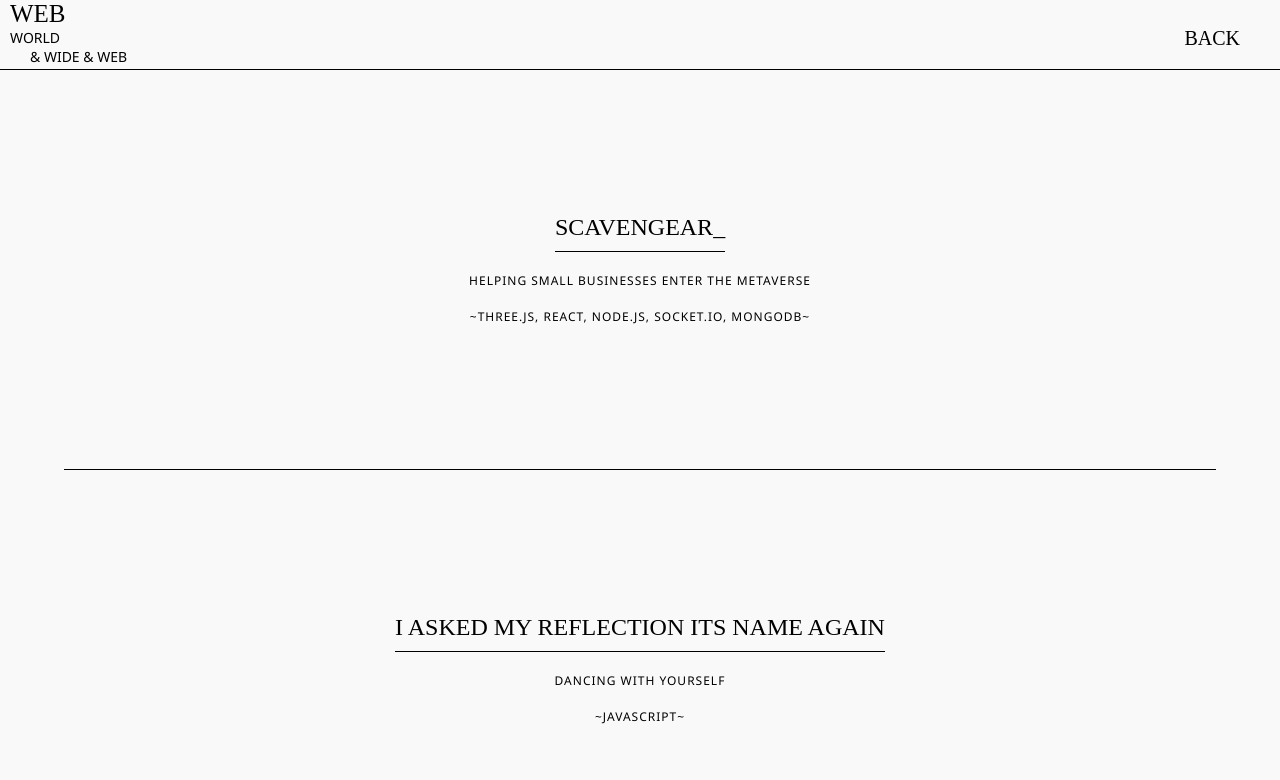
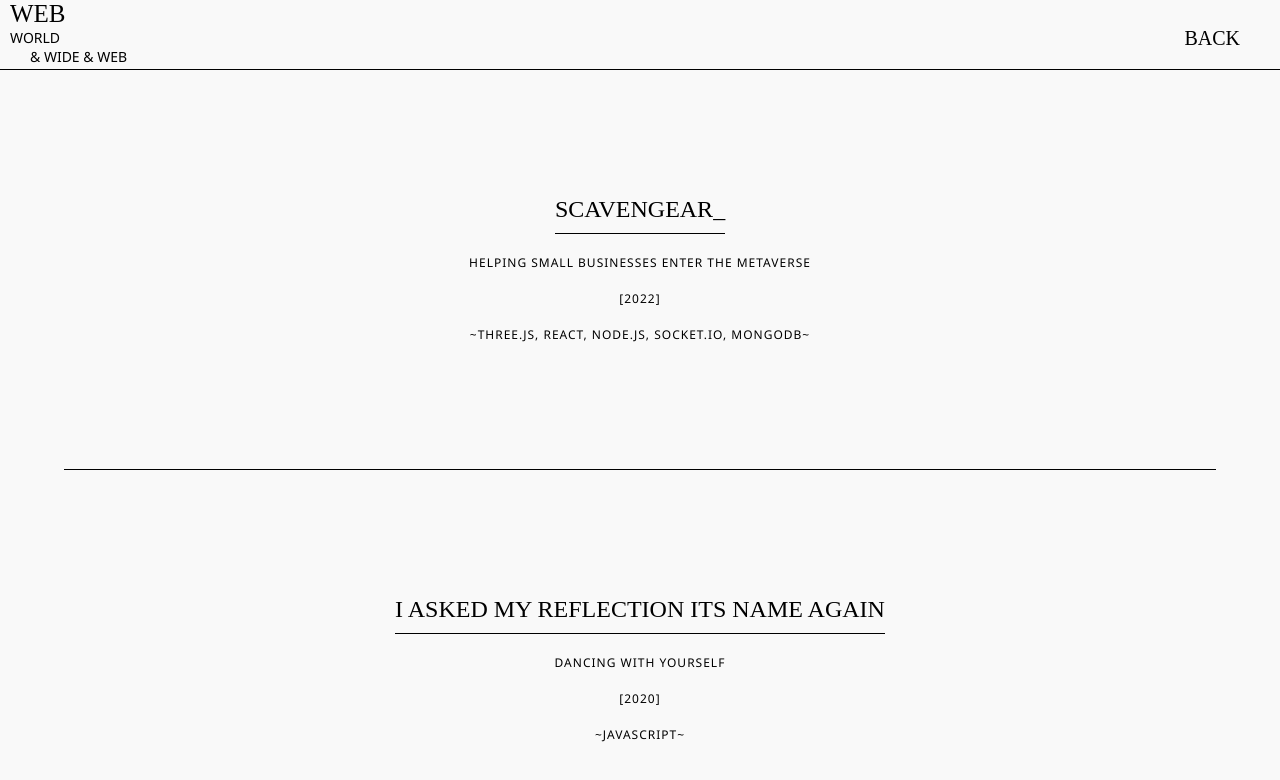
Before and after one commit to davidcrobert/Portfolio, a React (Create React App) app: page /web in a window 1280 px wide. Shown: the top 780 px of the page. Built offline with nearby package versions, Linux system fonts and the light colour scheme.

Commit message:
Added Web Projects

```diff
--- a/src/data/projectData.js
+++ b/src/data/projectData.js
@@ -259,7 +259,78 @@ export const projectData = {
         subtitle1: "World",
         subtitle2: "& Wide & Web",
         projects: [
-        // ... web projects
+          {
+            id: 1,
+            title: "ScavengeAR_",
+            link: "/projects/scavenge-ar",
+            description: "Helping small businesses enter the Metaverse<br><br>[2022]<br><br>~Three.js, React, Node.js, Socket.io, MongoDB~",
+            subtitle1: "Small Businesses",
+            subtitle2: "& the Metaverse",
+            year: "2022",
+            question: "How can we reduce the upfront cost/work for small businesses entering the Metaverse?",
+            content: `
+              <p>
+                Made as a major project for my internship at <a href="https://www.jam3.com/" target="_blank" rel="noopener noreferrer">Jam3</a>, alongside one other Creative Developer Intern, two Design Interns, and a Production Intern.
+                Our brief was to create a solution / prototype for a way to help bring small businesses into the Metaverse.
+              </p>
+
+              <p>
+                Scavenge AR_ allows a small business to create a simple virtual environment to tie into their business. Customers are invited to join
+                the Metaverse-shop, where they can move through the space and see other users in real-time - this was managed using Node.js and WebSockets.
+              </p>
+
+              <p>
+                In the Metaverse they can access "quests" that earn them and the virtual store points. These quests are tasks that have to be completed in-store
+                by scanning QR codes under certain circumstances - say a certain time of day or a certain number of days in a row. This logic was all handled in Node.js.
+                By completing a quest, they earn points towards their account, as well as a group total for the store. Once enough collective points are earned, the store "evolves."
+              </p>
+            `,
+            technologies: "Three.js, Node.js, React, MongoDB",
+            mediaEmbed: `
+              <div class="gifContainer">
+                <img src="/assets/MultiUser.gif" alt="Multi-user interaction"/>
+                <img src="/assets/QuestList.gif" alt="Quest list"/>
+                <img src="/assets/SignUp.gif" alt="Sign up process"/>
+              </div>
+
+              <section class="scavengeGifs">
+                <img src="/assets/EV1.gif" alt="Evolution 1"/>
+                <img src="/assets/EV2.gif" alt="Evolution 2"/>
+                <img src="/assets/EV3.gif" alt="Evolution 3"/>
+                <img src="/assets/EV4.gif" alt="Evolution 4"/>
+              </section>
+            `
+          },
+          {
+            id: 2,
+            title: "I Asked My Reflection Its Name Again",
+            link: "/projects/i-asked-my-reflection",
+            description: "Dancing with yourself<br><br>[2020]<br><br>~JavaScript~",
+            subtitle1: "Recursive",
+            subtitle2: "Interaction",
+            year: "2020",
+            question: "How does it feel to be surrounded by yourself?",
+            content: `
+              <p>
+                In <i>I ASKED MY REFLECTION ITS NAME AGAIN</i> users are given a simple direction at the
+                beginning to move their mouse. From this point, a number of identical cursors slowly appear.
+                It becomes clear the cursors are imitating their movements.
+              </p>
+              <p>
+                The cursors imitate users' behaviour through a Markov model, where they learn patterns of behaviour
+                based on users' previous movements. As cursors appear and users become aware of the role they play in their movement, this
+                affects how they interact with the site. Which will in turn affect the cursors. Which will in turn affect the
+                user. Which will in turn affect the cursors. Which will in turn affect the user.
+              </p>
+            `,
+            technologies: "JavaScript, p5.js",
+            mediaEmbed: `
+              <!-- Note: The actual interactive component would be rendered here in the real implementation -->
+              <div class="interactiveContainer">
+                <p>Interactive p5.js sketch would be rendered here</p>
+              </div>
+            `
+          }
         ]
       }
   };
--- a/src/pages/WebPage.js
+++ b/src/pages/WebPage.js
@@ -1,30 +1,16 @@
 import React from 'react';
 import Category from '../components/Category';
+import { projectData } from '../data/projectData';
 
 const WebPage = () => {
-  const projects = [
-    {
-      id: 1,
-      title: "ScavengeAR_",
-      link: "/projects/scavenge-ar",
-      description: "Helping small businesses enter the Metaverse<br><br>~Three.js, React, Node.js, Socket.io, MongoDB~",
-      year: "2022"
-    },
-    {
-      id: 2,
-      title: "I Asked My Reflection Its Name Again",
-      link: "/projects/i-asked-my-reflection",
-      description: "Dancing with yourself<br><br>~JavaScript~",
-      year: "2020"
-    }
-  ];
+  const { web } = projectData;
 
   return (
     <Category
-      title="Web"
-      subtitle1="World"
-      subtitle2="& Wide & Web"
-      projects={projects}
+      title={web.title}
+      subtitle1={web.subtitle1}
+      subtitle2={web.subtitle2}
+      projects={web.projects}
     />
   );
 };
```
Lines whose indentation alone changed are shown as unchanged.
